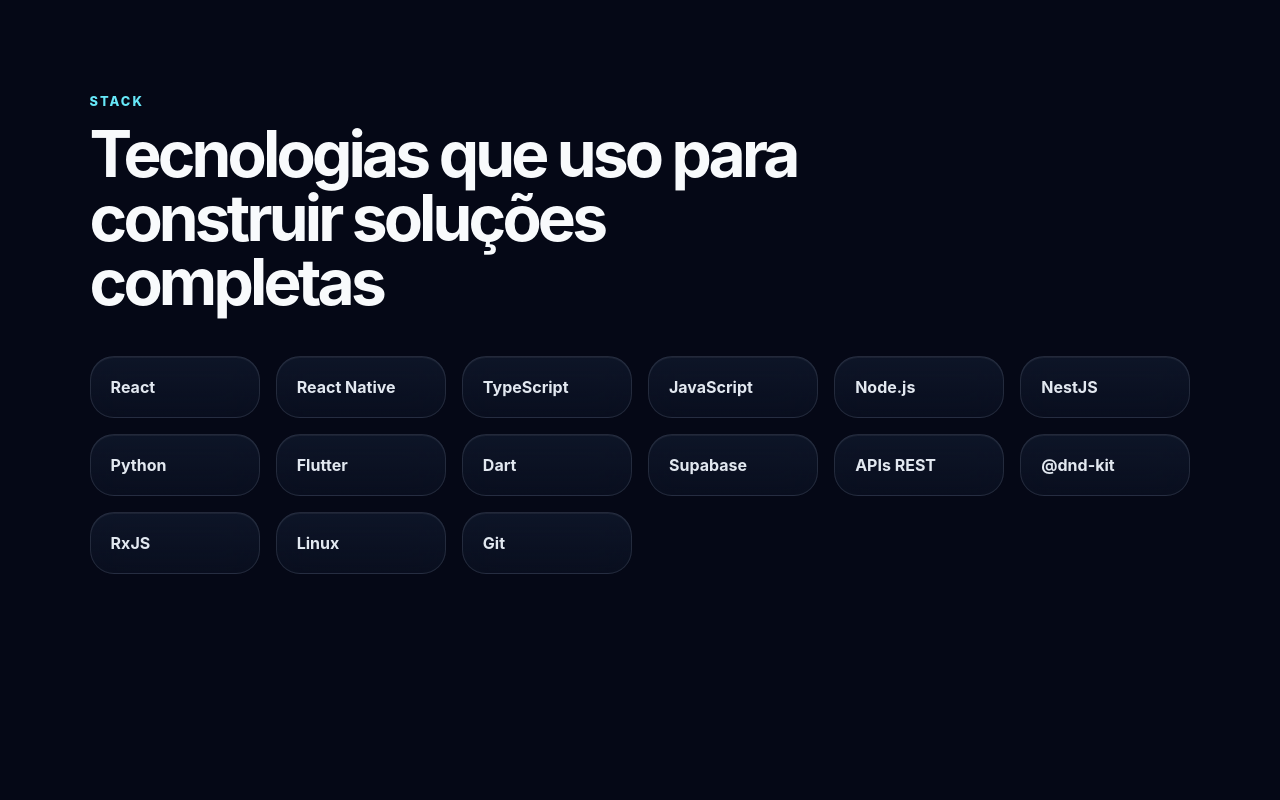
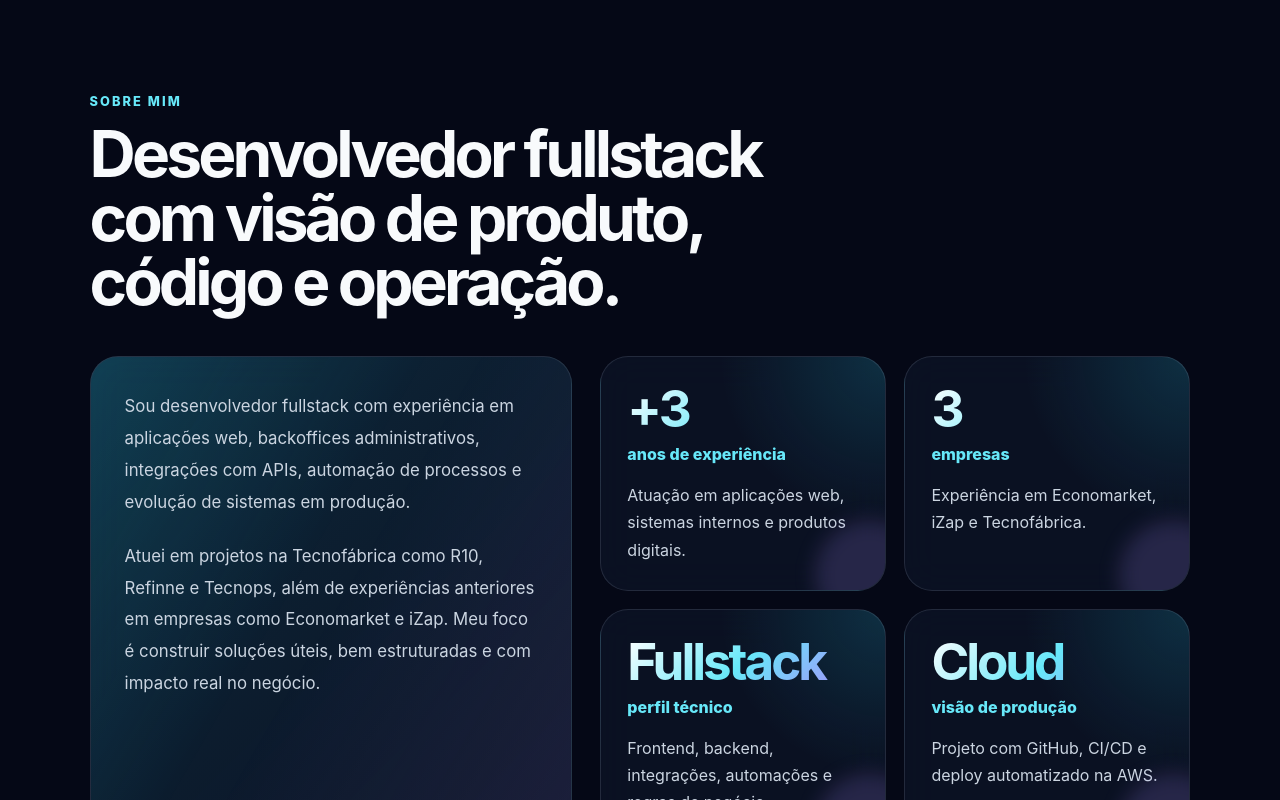
Before and after one commit to almyrneto/fullstack-portfolio, a React (Vite) app: page / in a window 1280 px wide. Shown: the part 820-1620 px from the top of the page. Built offline with nearby package versions, Linux system fonts and the light colour scheme.

Commit message:
feat: create animated about section

```diff
--- a/package.json
+++ b/package.json
@@ -10,6 +10,7 @@
     "preview": "vite preview"
   },
   "dependencies": {
+    "framer-motion": "^12.40.0",
     "react": "^19.2.6",
     "react-dom": "^19.2.6"
   },
--- a/src/App.tsx
+++ b/src/App.tsx
@@ -1,4 +1,5 @@
 import './styles/app.css'
+import { About } from './sections/About/About'
 
 const stacks = [
   'React',
@@ -53,6 +54,7 @@
             <a href="#projects">Projetos</a>
             <a href="#experience">Experiência</a>
             <a href="#contact">Contato</a>
+            <a href="#about">Sobre</a>
           </div>
         </nav>
 
@@ -79,6 +81,8 @@
           </div>
         </div>
       </section>
+
+      <About />
 
       <section className="section">
         <div className="sectionHeader">
--- /dev/null
+++ b/src/sections/About/About.tsx
@@ -0,0 +1,81 @@
+import { motion } from 'framer-motion'
+
+const highlights = [
+  {
+    value: '+3',
+    label: 'anos de experiência',
+    description: 'Atuação em aplicações web, sistemas internos e produtos digitais.',
+  },
+  {
+    value: '3',
+    label: 'empresas',
+    description: 'Experiência em Economarket, iZap e Tecnofábrica.',
+  },
+  {
+    value: 'Fullstack',
+    label: 'perfil técnico',
+    description: 'Frontend, backend, integrações, automações e regras de negócio.',
+  },
+  {
+    value: 'Cloud',
+    label: 'visão de produção',
+    description: 'Projeto com GitHub, CI/CD e deploy automatizado na AWS.',
+  },
+]
+
+export function About() {
+  return (
+    <section className="section about" id="about">
+      <motion.div
+        className="sectionHeader"
+        initial={{ opacity: 0, y: 32 }}
+        whileInView={{ opacity: 1, y: 0 }}
+        viewport={{ once: true }}
+        transition={{ duration: 0.6 }}
+      >
+        <span>Sobre mim</span>
+        <h2>Desenvolvedor fullstack com visão de produto, código e operação.</h2>
+      </motion.div>
+
+      <div className="aboutGrid">
+        <motion.div
+          className="aboutPanel"
+          initial={{ opacity: 0, x: -32 }}
+          whileInView={{ opacity: 1, x: 0 }}
+          viewport={{ once: true }}
+          transition={{ duration: 0.7 }}
+        >
+          <p>
+            Sou desenvolvedor fullstack com experiência em aplicações web,
+            backoffices administrativos, integrações com APIs, automação de
+            processos e evolução de sistemas em produção.
+          </p>
+
+          <p>
+            Atuei em projetos na Tecnofábrica como R10, Refinne e Tecnops,
+            além de experiências anteriores em empresas como Economarket e iZap.
+            Meu foco é construir soluções úteis, bem estruturadas e com impacto
+            real no negócio.
+          </p>
+        </motion.div>
+
+        <div className="highlightsGrid">
+          {highlights.map((item, index) => (
+            <motion.article
+              className="highlightCard"
+              key={item.label}
+              initial={{ opacity: 0, y: 28 }}
+              whileInView={{ opacity: 1, y: 0 }}
+              viewport={{ once: true }}
+              transition={{ duration: 0.55, delay: index * 0.08 }}
+            >
+              <strong>{item.value}</strong>
+              <span>{item.label}</span>
+              <p>{item.description}</p>
+            </motion.article>
+          ))}
+        </div>
+      </div>
+    </section>
+  )
+}
--- a/src/styles/app.css
+++ b/src/styles/app.css
@@ -293,3 +293,114 @@
     padding: 42px 24px;
   }
 }
+
+.about {
+  position: relative;
+}
+
+.aboutGrid {
+  display: grid;
+  grid-template-columns: 0.9fr 1.1fr;
+  gap: 28px;
+  align-items: stretch;
+}
+
+.aboutPanel {
+  position: relative;
+  overflow: hidden;
+  padding: 34px;
+  border-radius: 28px;
+  border: 1px solid rgba(148, 163, 184, 0.18);
+  background:
+    linear-gradient(135deg, rgba(34, 211, 238, 0.12), transparent),
+    rgba(15, 23, 42, 0.68);
+  backdrop-filter: blur(18px);
+}
+
+.aboutPanel::before {
+  content: '';
+  position: absolute;
+  inset: -1px;
+  background:
+    linear-gradient(120deg, rgba(34, 211, 238, 0.28), transparent 45%),
+    linear-gradient(300deg, rgba(167, 139, 250, 0.22), transparent 50%);
+  opacity: 0.5;
+  pointer-events: none;
+}
+
+.aboutPanel p {
+  position: relative;
+  margin: 0;
+  color: #cbd5e1;
+  font-size: 1.05rem;
+  line-height: 1.9;
+}
+
+.aboutPanel p + p {
+  margin-top: 22px;
+}
+
+.highlightsGrid {
+  display: grid;
+  grid-template-columns: repeat(2, minmax(0, 1fr));
+  gap: 18px;
+}
+
+.highlightCard {
+  position: relative;
+  overflow: hidden;
+  min-height: 210px;
+  padding: 26px;
+  border-radius: 28px;
+  border: 1px solid rgba(148, 163, 184, 0.18);
+  background:
+    radial-gradient(circle at top right, rgba(34, 211, 238, 0.16), transparent 45%),
+    rgba(15, 23, 42, 0.62);
+  backdrop-filter: blur(18px);
+}
+
+.highlightCard::after {
+  content: '';
+  position: absolute;
+  width: 110px;
+  height: 110px;
+  right: -40px;
+  bottom: -40px;
+  border-radius: 999px;
+  background: rgba(167, 139, 250, 0.18);
+  filter: blur(10px);
+}
+
+.highlightCard strong {
+  display: block;
+  font-size: clamp(2rem, 4vw, 3.4rem);
+  line-height: 1;
+  letter-spacing: -0.06em;
+  background: linear-gradient(135deg, #fff, #67e8f9, #a78bfa);
+  -webkit-background-clip: text;
+  color: transparent;
+}
+
+.highlightCard span {
+  display: block;
+  margin-top: 10px;
+  color: #67e8f9;
+  font-weight: 800;
+}
+
+.highlightCard p {
+  position: relative;
+  margin: 18px 0 0;
+  color: #cbd5e1;
+  line-height: 1.7;
+}
+
+@media (max-width: 900px) {
+  .aboutGrid {
+    grid-template-columns: 1fr;
+  }
+
+  .highlightsGrid {
+    grid-template-columns: 1fr;
+  }
+}
```
Also changed, not shown: 1 other file (tests, documents, lock files or other folders).
